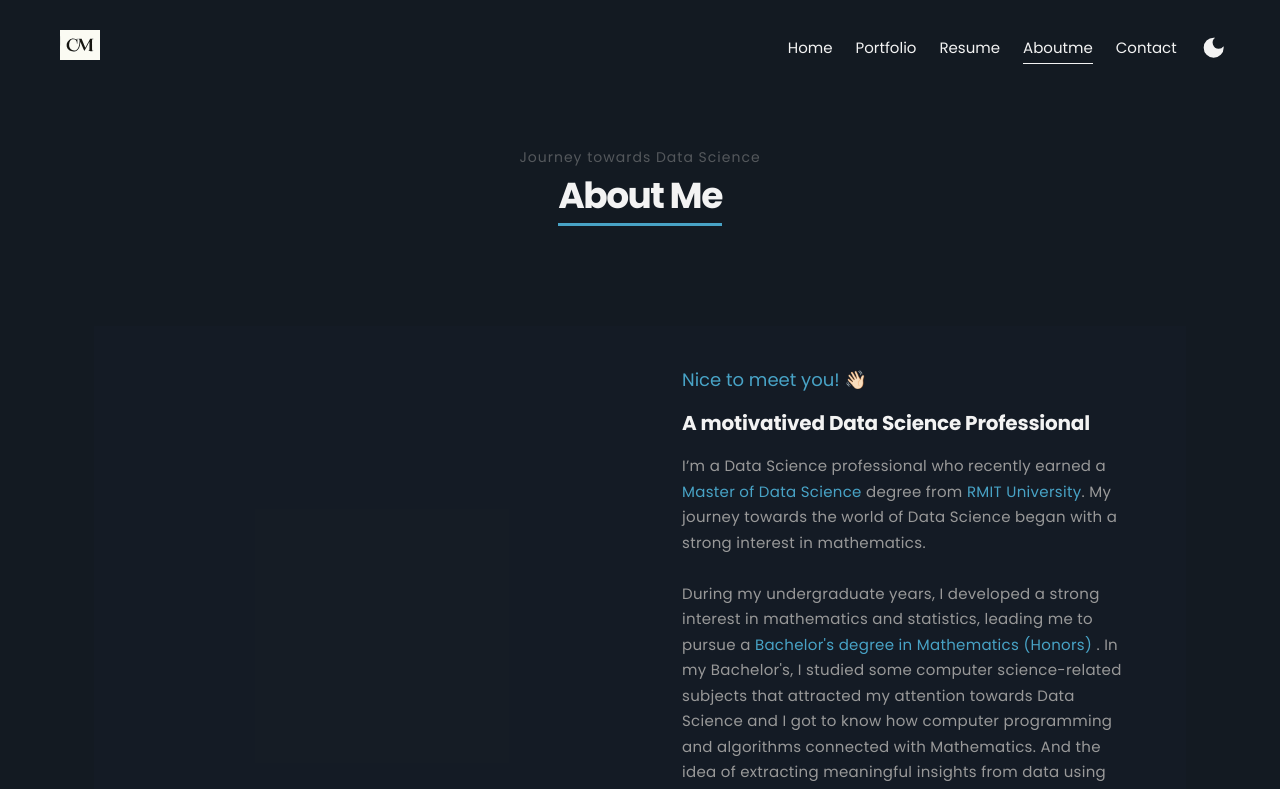
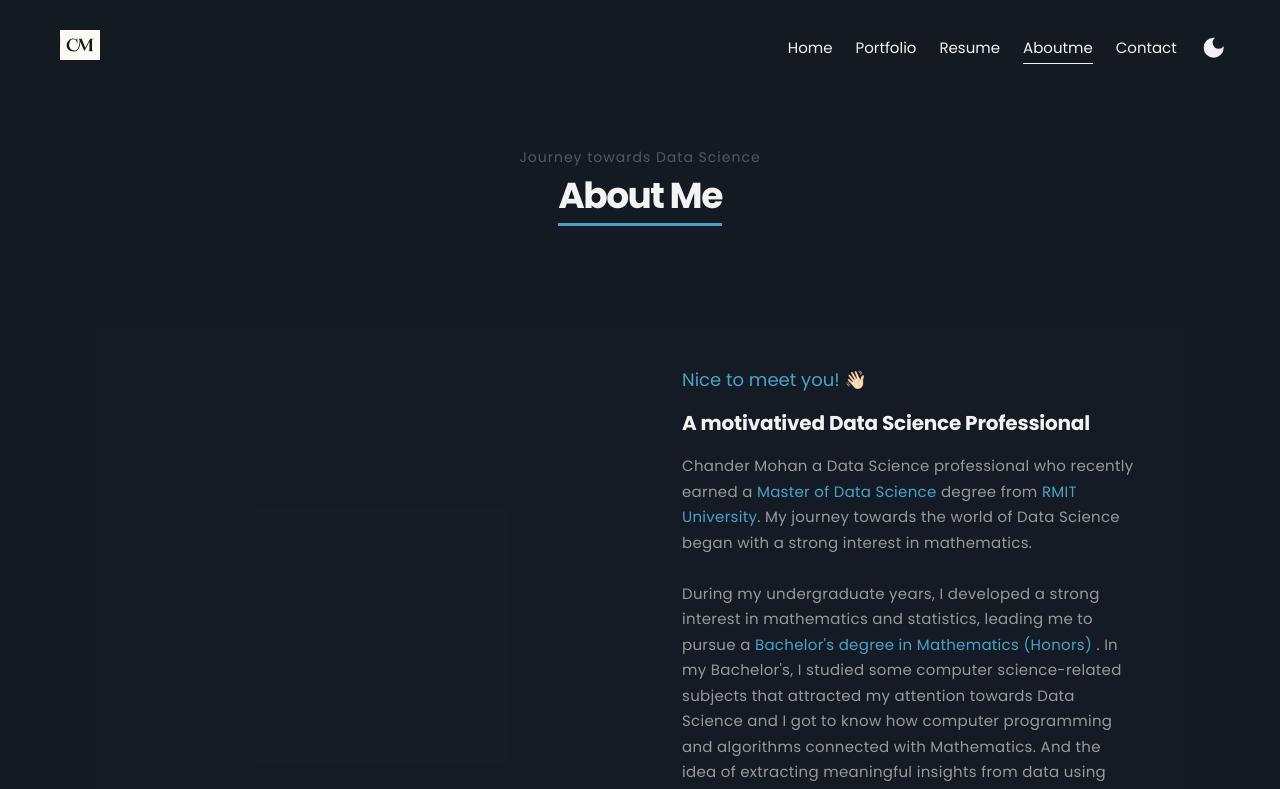
Before and after one commit to ChanderMohan27/my-portfolio, a React (Create React App) app: page /AboutMe in a window 1280 px wide. Shown: the top 789 px of the page. Built offline with nearby package versions, Linux system fonts and the light colour scheme.

Commit message:
updating

```diff
--- a/src/components/AboutMe.jsx
+++ b/src/components/AboutMe.jsx
@@ -67,7 +67,7 @@ const AboutMe = ({ name }) => {
               >
                 {/* Paragraphs with animation */}
                 <motion.p variants={paragraphVariants}>
-                  I’m a Data Science professional who recently earned a <span style={{ color: "var(--hl-color)" }}> Master of Data Science</span> degree from <span style={{ color: "var(--hl-color)" }}> RMIT University</span>. My journey towards the world of Data Science began with a strong interest in mathematics.
+                  Chander Mohan a Data Science professional who recently earned a <span style={{ color: "var(--hl-color)" }}> Master of Data Science</span> degree from <span style={{ color: "var(--hl-color)" }}> RMIT University</span>. My journey towards the world of Data Science began with a strong interest in mathematics.
 
                 </motion.p>
                 <br />
```
